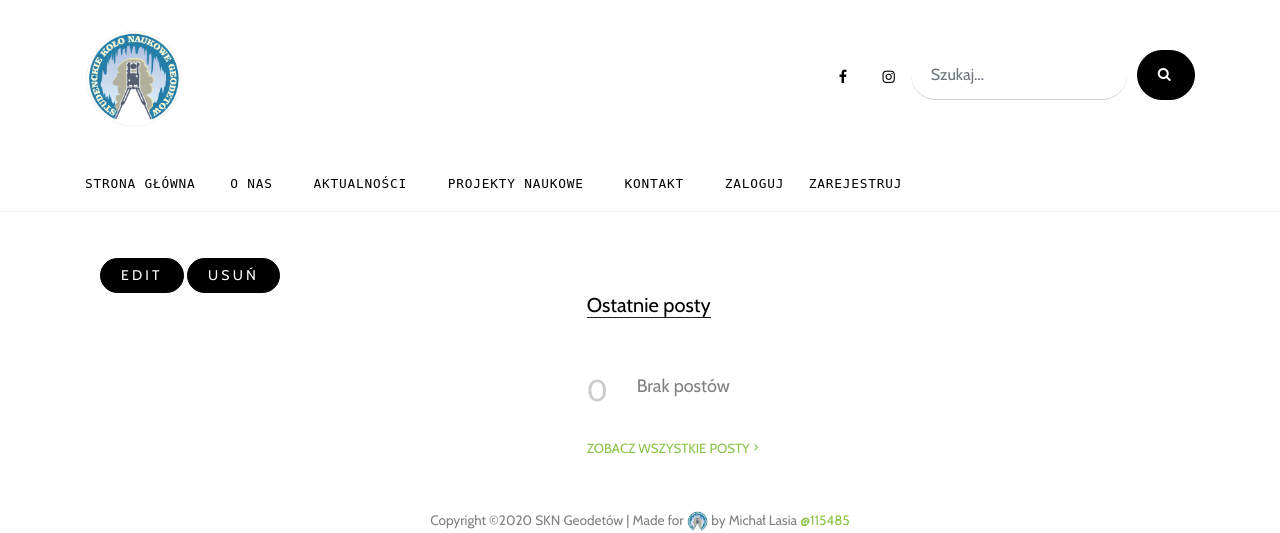
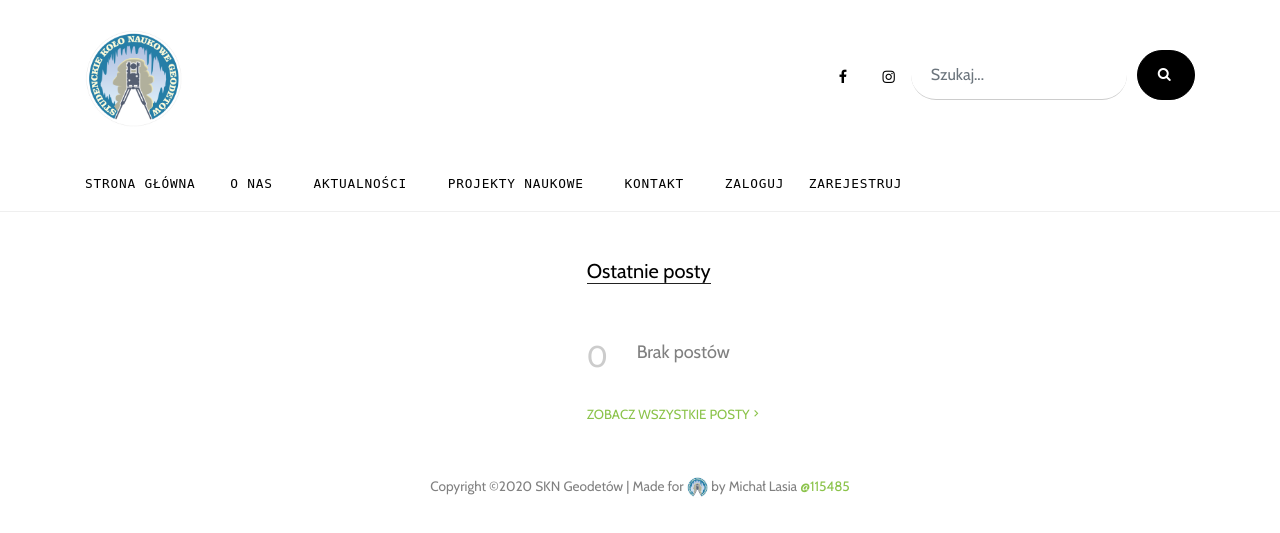
Before and after one commit to michalasia10/skn3, a Django app: page /posts/about/ in a window 1280 px wide. Shown: the top 533 px of the page. Run offline with Django 3.2, Linux system fonts and the light colour scheme; data that the repository does not hold is empty; some libraries are stand-ins or nearby versions; some web fonts are replaced.

Commit message:
about.html delete/edit v1

```diff
--- a/posts/templates/posts/about.html
+++ b/posts/templates/posts/about.html
@@ -8,6 +8,4 @@
             </p></div>
         </div>
     {% endfor %}
-    <a href="{% url 'posts:edit_post' post.publish.year post.publish.month post.publish.day post.slug %}"><button class="btn btn-warning">Edit</button></a>
-    <a href="{% url 'posts:delete' post.publish.year post.publish.month post.publish.day post.slug %}"><button class="btn btn-danger">Usuń</button></a>
 {% endblock %}
```
